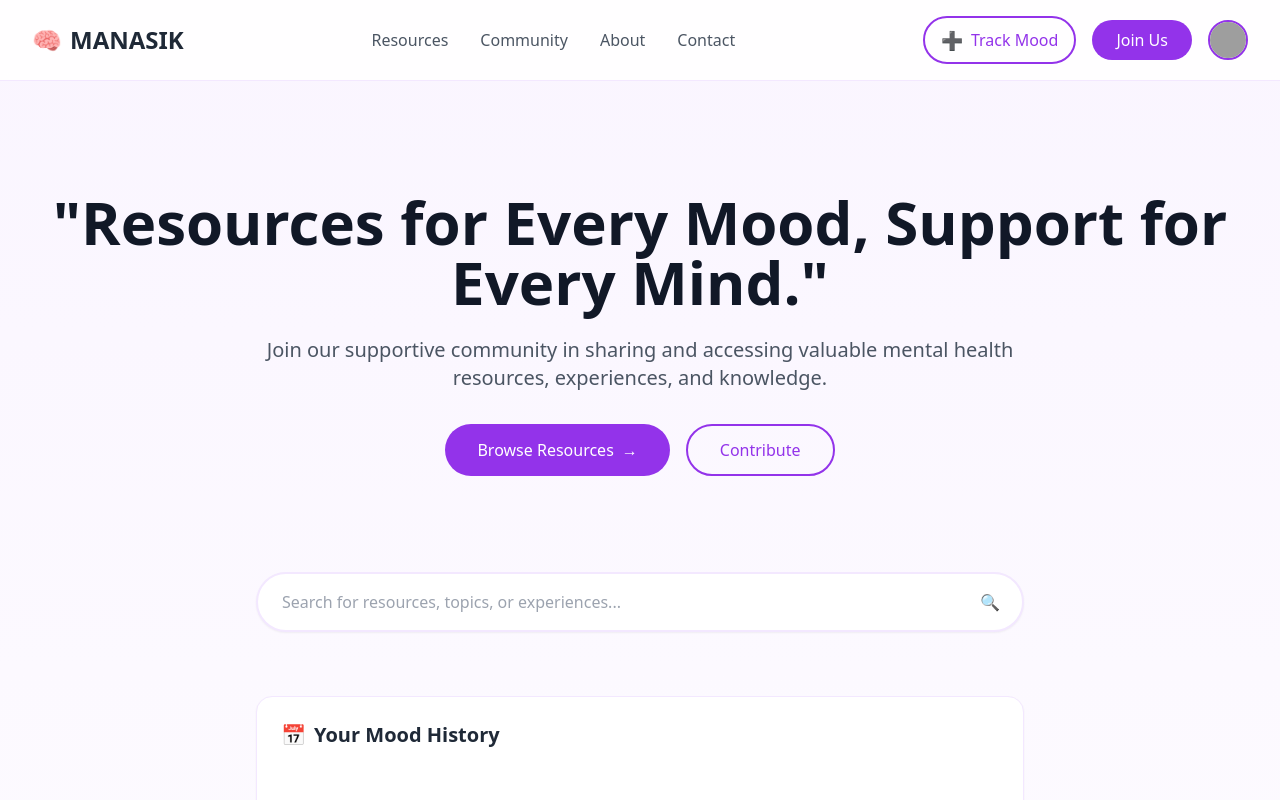
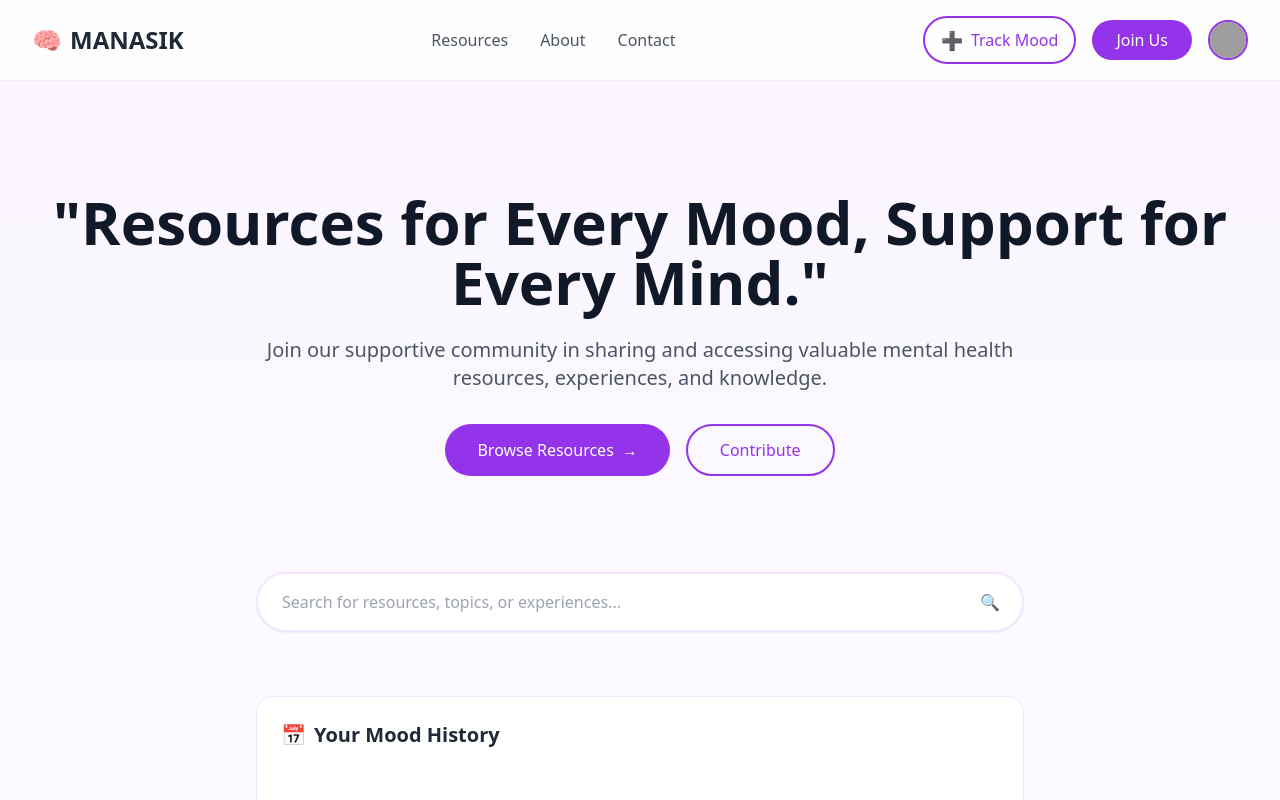
Before and after one commit to Noskathon-Lite/Error_404, a React (Create React App) app in the folder frontend/: page / in a window 1280 px wide. Shown: the top 800 px of the page. Built offline with nearby package versions, Linux system fonts and the light colour scheme; grey boxes are pictures that could not be loaded.

Commit message:
removed community page

```diff
--- a/frontend/src/Navbar.js
+++ b/frontend/src/Navbar.js
@@ -15,9 +15,6 @@ const Navbar = ({ setIsPopupOpen, isLoggedIn }) => {
           <div className="hidden md:flex items-center space-x-8">
             <Link to="/resource" className="text-gray-600 hover:text-purple-600">
               Resources
-            </Link>
-            <Link to="/community" className="text-gray-600 hover:text-purple-600">
-              Community
             </Link>
             <Link to="/about-us" className="text-gray-600 hover:text-purple-600">
               About
```
